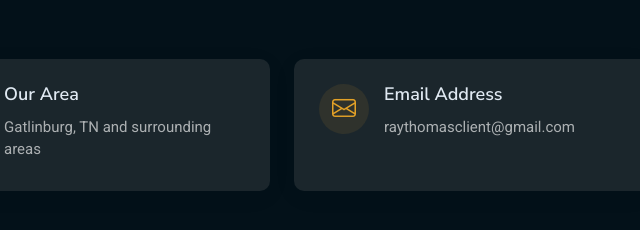
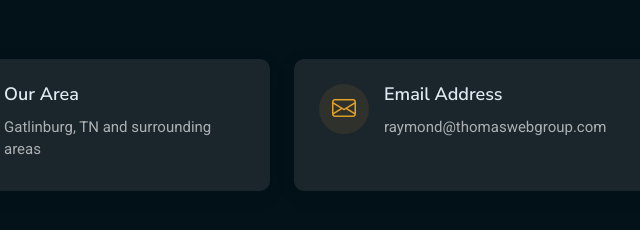
Before and after one commit to Thomas-Web-Group/Thomas-Web-Group-Main-Website, a plain HTML site: page strategy/index.html in a window 1280 px wide. Shown: the part 8732-8962 px from the top of the page, 168-808 px from the left. Drawn offline with Linux system fonts and the light colour scheme.

Commit message:
Update index.html

```diff
--- a/strategy/index.html
+++ b/strategy/index.html
@@ -889,7 +889,7 @@
               </div>
               <div class="info-content">
                 <h4>Email Address</h4>
-                <p>raythomasclient@gmail.com</p>
+                <p>raymond@thomaswebgroup.com</p>
               </div>
             </div>
           </div>
```
